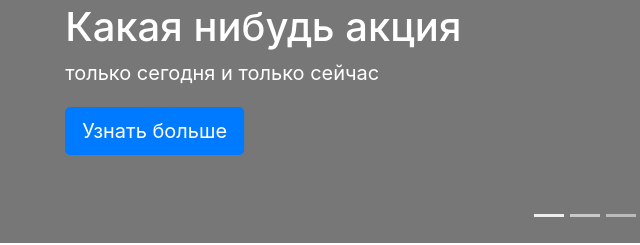
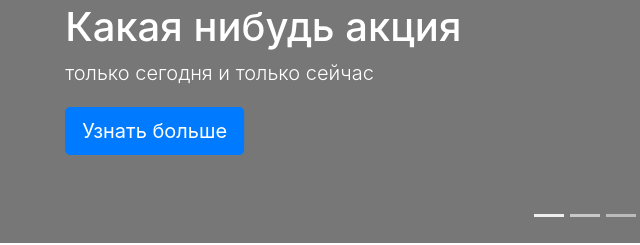
Before and after one commit to tihon-end/rubimotors, a plain HTML site: page index.html in a window 1280 px wide. Shown: the part 317-562 px from the top of the page, 55-695 px from the left. Drawn offline with nearby package versions, Linux system fonts and the light colour scheme.

Commit message:
Add files via upload

```diff
--- a/index.html
+++ b/index.html
@@ -88,7 +88,7 @@
 					<div class="container">
 						<div class="carousel-caption text-left">
 							<h1>Какая нибудь акция</h1>
-							<p>только сегодня и только сейчас</p>
+							<p class="lead">только сегодня и только сейчас</p>
 							<p><a class="btn btn-lg btn-primary" href="#" role="button">Узнать больше</a></p>
 						</div>
 					</div>
```
